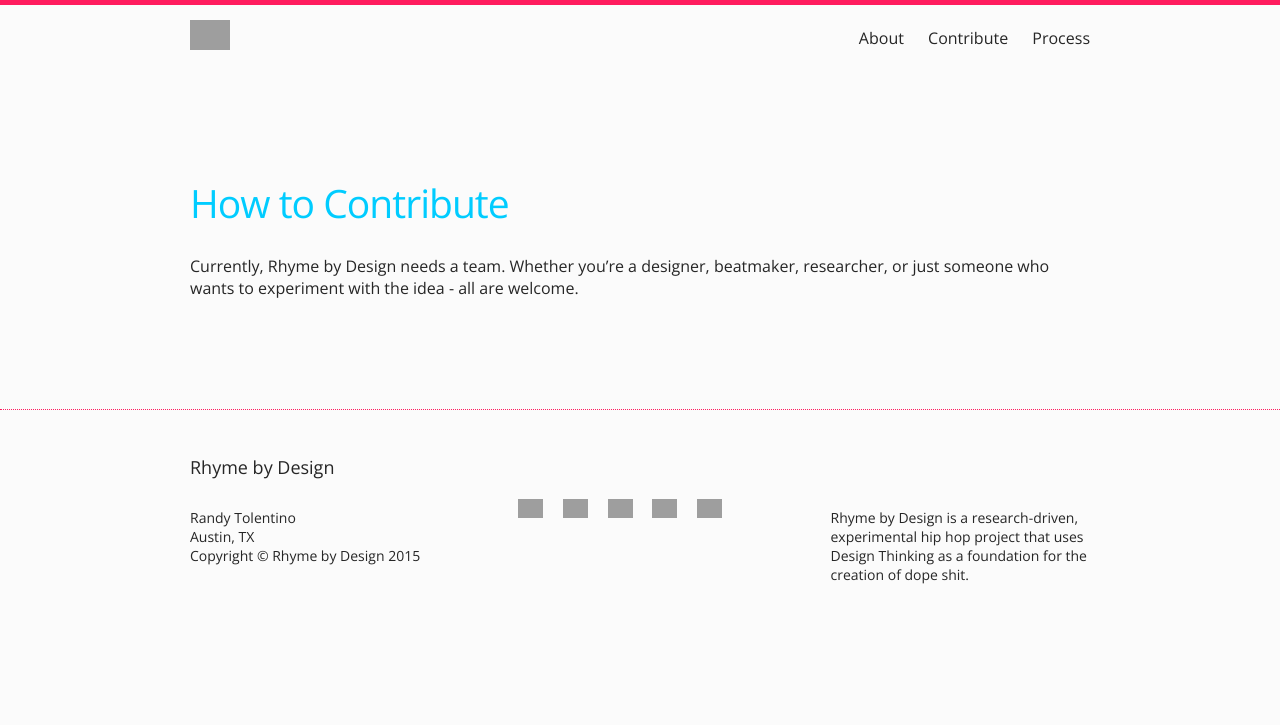
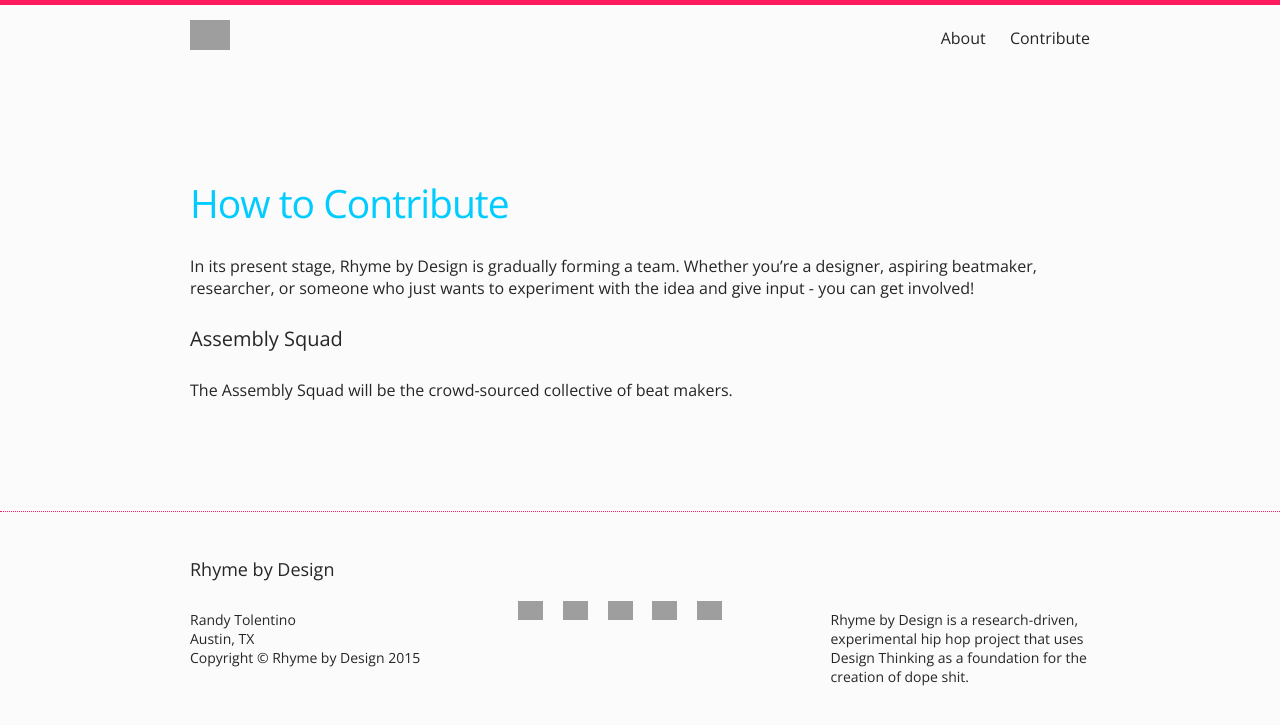
Before and after one commit to designrhyming/designrhyming, a Jekyll site: the page built from contribute.md, in a window 1280 px wide, cut to the strip 0-725 px from the top of the page. Built offline with Jekyll 4.4.1, drawn with Linux system fonts in a browser that asks for light colours; grey boxes are pictures that could not be loaded.

Commit message:
restructuring top nav and moving Process into post

```diff
--- a/Gemfile
+++ b/Gemfile
@@ -1,3 +1,4 @@
+source 'https://rubygems.org'
 gem 'jekyll'
 gem 'guard'
 gem 'guard-jekyll-plus'
--- a/_config.yml
+++ b/_config.yml
@@ -23,3 +23,4 @@
 # Build settings
 markdown: kramdown
 include: [".htaccess", "_images"]
+port: 8000
--- a/_layouts/alternative.html
+++ b/_layouts/alternative.html
@@ -7,7 +7,7 @@
 
     {% include header.html %}
 
-    <div class="page-content">
+    <div class="page-content--ALT">
       <div class="wrapper">
         {{ content }}
       </div>
--- a/_sass/_layout.scss
+++ b/_sass/_layout.scss
@@ -176,6 +176,18 @@
 .footer-heading {
     font-size: 18px;
     margin-bottom: $spacing-unit / 2;
+}
+
+.list-one-thirds {
+    width: 33%;
+    float: left;
+    margin-bottom: 2em;
+    h4 {
+        margin-bottom: 0;
+    }
+    @include media-query($on-palm) {
+        width: 100%;
+    }
 }
 
 .contact-list,
--- a/contribute.md
+++ b/contribute.md
@@ -4,4 +4,8 @@
 permalink: /contribute/
 ---
 
-Currently, Rhyme by Design needs a team. Whether you're a designer, beatmaker, researcher, or just someone who wants to experiment with the idea - all are welcome.
+In its present stage, Rhyme by Design is gradually forming a team. Whether you're a designer, aspiring beatmaker, researcher, or someone who just wants to experiment with the idea and give input - you can get involved!
+
+####Assembly Squad
+
+The Assembly Squad will be the crowd-sourced collective of beat makers.
```
Also changed, not shown: _posts/2015-11-21-the-processes.markdown (added, +46 -0 lines), process.md (deleted, +0 -28 lines), Gemfile.lock, _images/triangle_banner.png.
